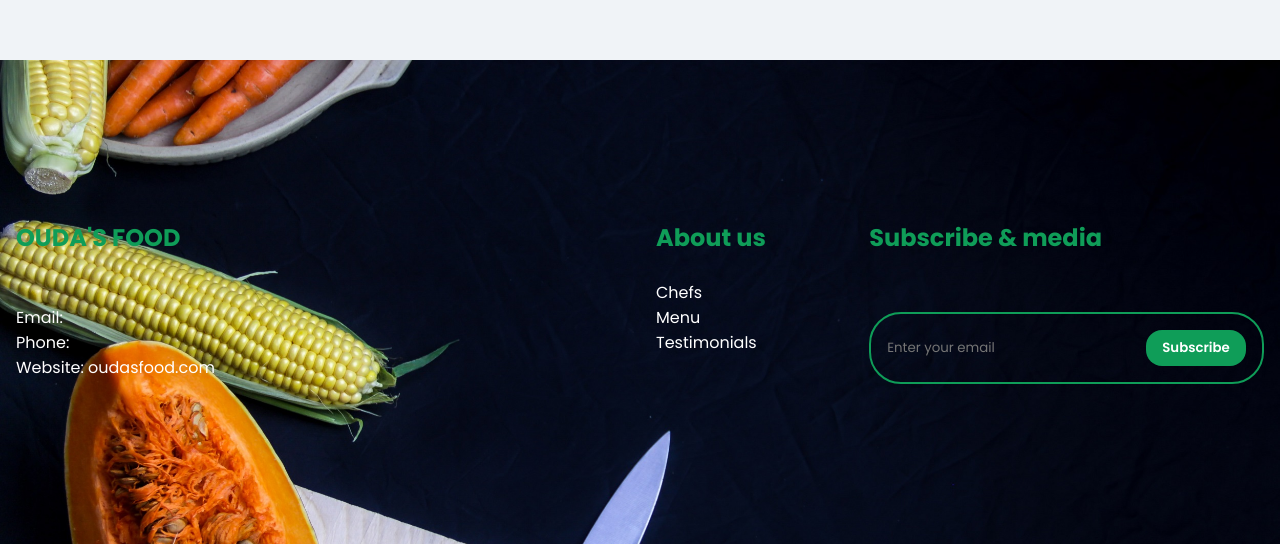
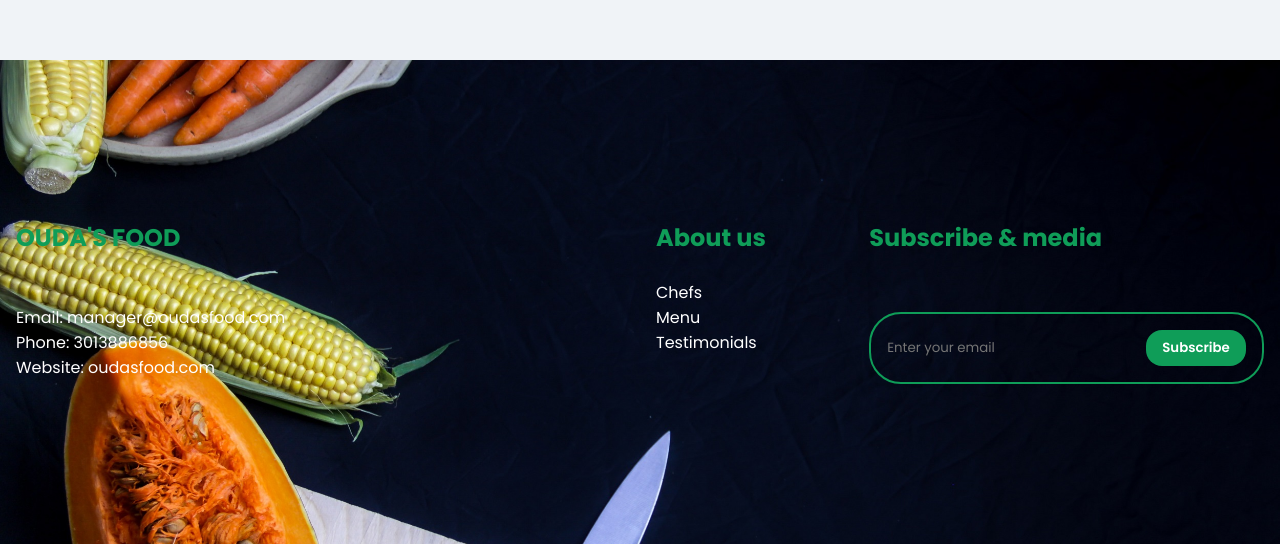
Before and after one commit to abysssdweller/ouda2, a plain HTML site: page index.html in a window 1280 px wide. Shown: the part 4306-4850 px from the top of the page. Drawn offline with nearby package versions, Linux system fonts and the light colour scheme.

Commit message:
Update index.html

```diff
--- a/index.html
+++ b/index.html
@@ -527,8 +527,8 @@
                     <br>
                     <p></p>
                     <br>
-                    <p>Email: </p>
-                    <p>Phone: </p>
+                    <p>Email: manager@oudasfood.com</p>
+                    <p>Phone: 3013886856</p>
                     <p>Website: oudasfood.com</p>
                 </div>
                 <div class="col-2 col-xs-12">
```
